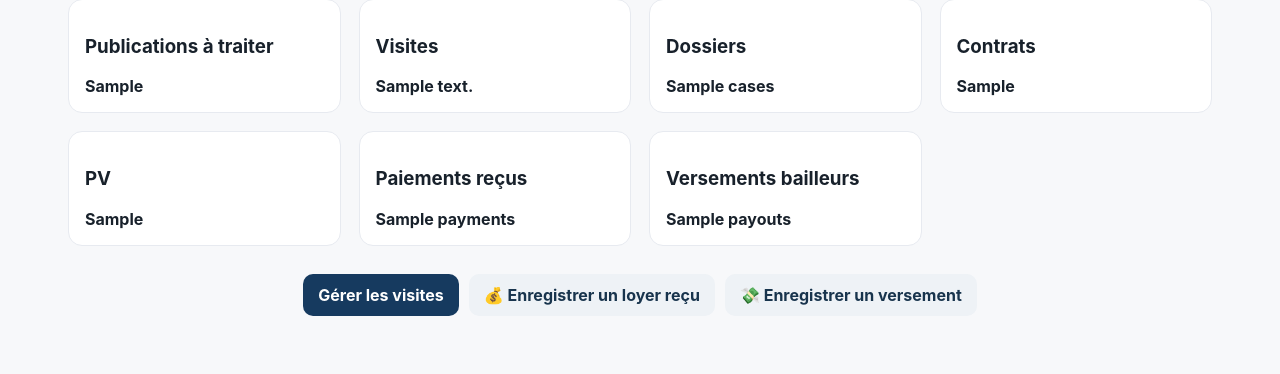
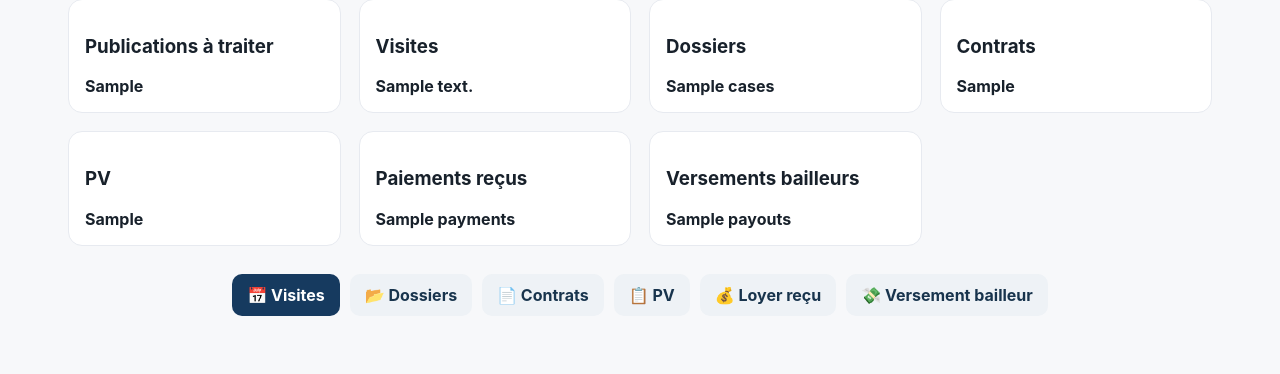
Before and after one commit to biggeff1/Fasthome, a Django app: template templates/dashboard/office.html in a window 1280 px wide. Shown: the part 182-556 px from the top of the page. Run offline with Django 3.2, Linux system fonts and the light colour scheme; the template is opened without the code that fills it: most values are stand-ins (such as "Sample title", 1, 10 or a date in 2020).

Commit message:
Expose all internal workflow sections

```diff
--- a/templates/dashboard/office.html
+++ b/templates/dashboard/office.html
@@ -1 +1 @@
-{% extends 'base.html' %}{% block title %}Espace Fasthome — Agent/Admin{% endblock %}{% block content %}<main class="container"><h1>🏢 Espace Fasthome</h1><div class="grid"><div class="list-item"><h3>Publications à traiter</h3><strong>{{ pending_publications }}</strong></div><div class="list-item"><h3>Visites</h3><strong>{{ pending_visits }}</strong></div><div class="list-item"><h3>Dossiers</h3><strong>{{ cases }}</strong></div><div class="list-item"><h3>Contrats</h3><strong>{{ pending_contracts }}</strong></div><div class="list-item"><h3>PV</h3><strong>{{ pending_reports }}</strong></div><div class="list-item"><h3>Paiements reçus</h3><strong>{{ payments }}</strong></div><div class="list-item"><h3>Versements bailleurs</h3><strong>{{ payouts }}</strong></div></div><section class="section"><div class="actions"><a class="btn btn-primary" href="{% url 'office_visits' %}">Gérer les visites</a><a class="btn btn-light" href="{% url 'office_receipt' %}">💰 Enregistrer un loyer reçu</a><a class="btn btn-light" href="{% url 'office_payout' %}">💸 Enregistrer un versement</a></div></section></main>{% endblock %}
+{% extends 'base.html' %}{% block title %}Espace Fasthome — Agent/Admin{% endblock %}{% block content %}<main class="container"><h1>🏢 Espace Fasthome</h1><div class="grid"><div class="list-item"><h3>Publications à traiter</h3><strong>{{ pending_publications }}</strong></div><div class="list-item"><h3>Visites</h3><strong>{{ pending_visits }}</strong></div><div class="list-item"><h3>Dossiers</h3><strong>{{ cases }}</strong></div><div class="list-item"><h3>Contrats</h3><strong>{{ pending_contracts }}</strong></div><div class="list-item"><h3>PV</h3><strong>{{ pending_reports }}</strong></div><div class="list-item"><h3>Paiements reçus</h3><strong>{{ payments }}</strong></div><div class="list-item"><h3>Versements bailleurs</h3><strong>{{ payouts }}</strong></div></div><section class="section"><div class="actions"><a class="btn btn-primary" href="{% url 'office_visits' %}">📅 Visites</a><a class="btn btn-light" href="{% url 'office_cases' %}">📂 Dossiers</a><a class="btn btn-light" href="{% url 'office_contracts' %}">📄 Contrats</a><a class="btn btn-light" href="{% url 'office_reports' %}">📋 PV</a><a class="btn btn-light" href="{% url 'office_receipt' %}">💰 Loyer reçu</a><a class="btn btn-light" href="{% url 'office_payout' %}">💸 Versement bailleur</a></div></section></main>{% endblock %}
```
